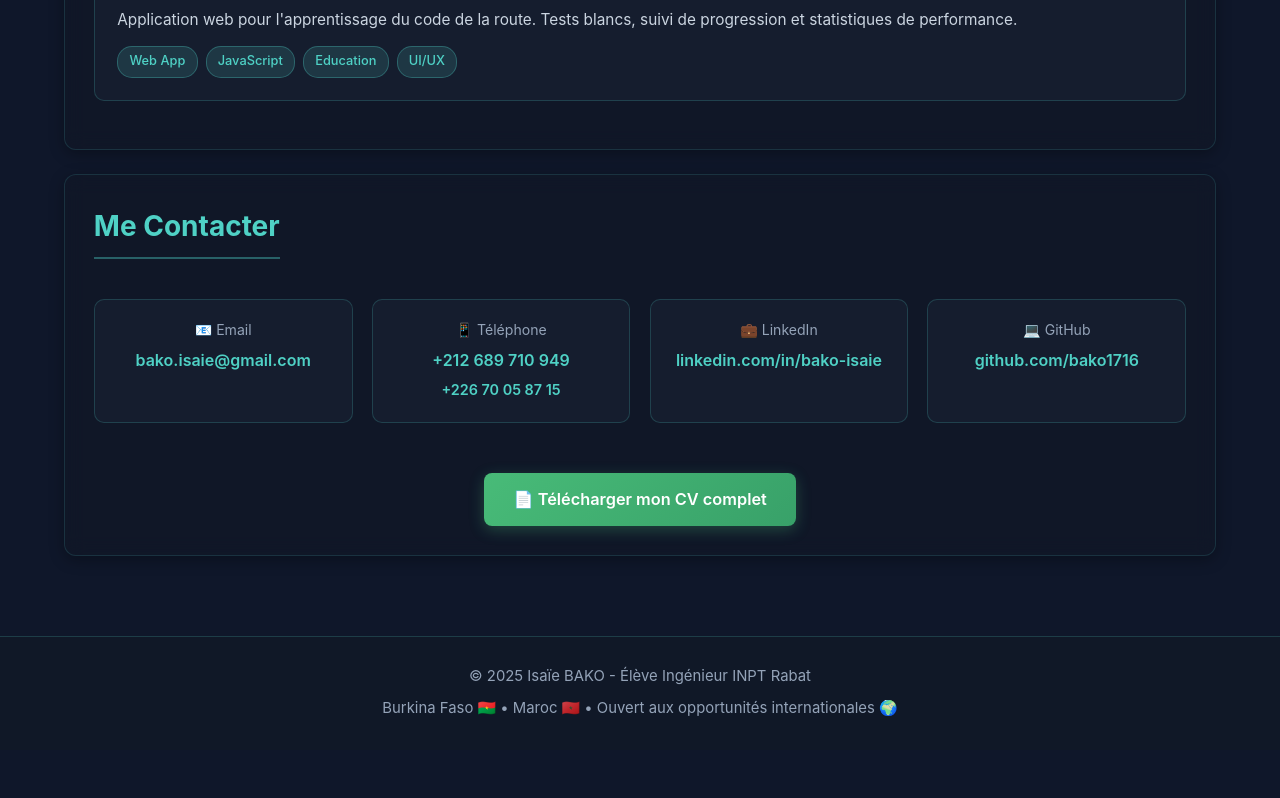
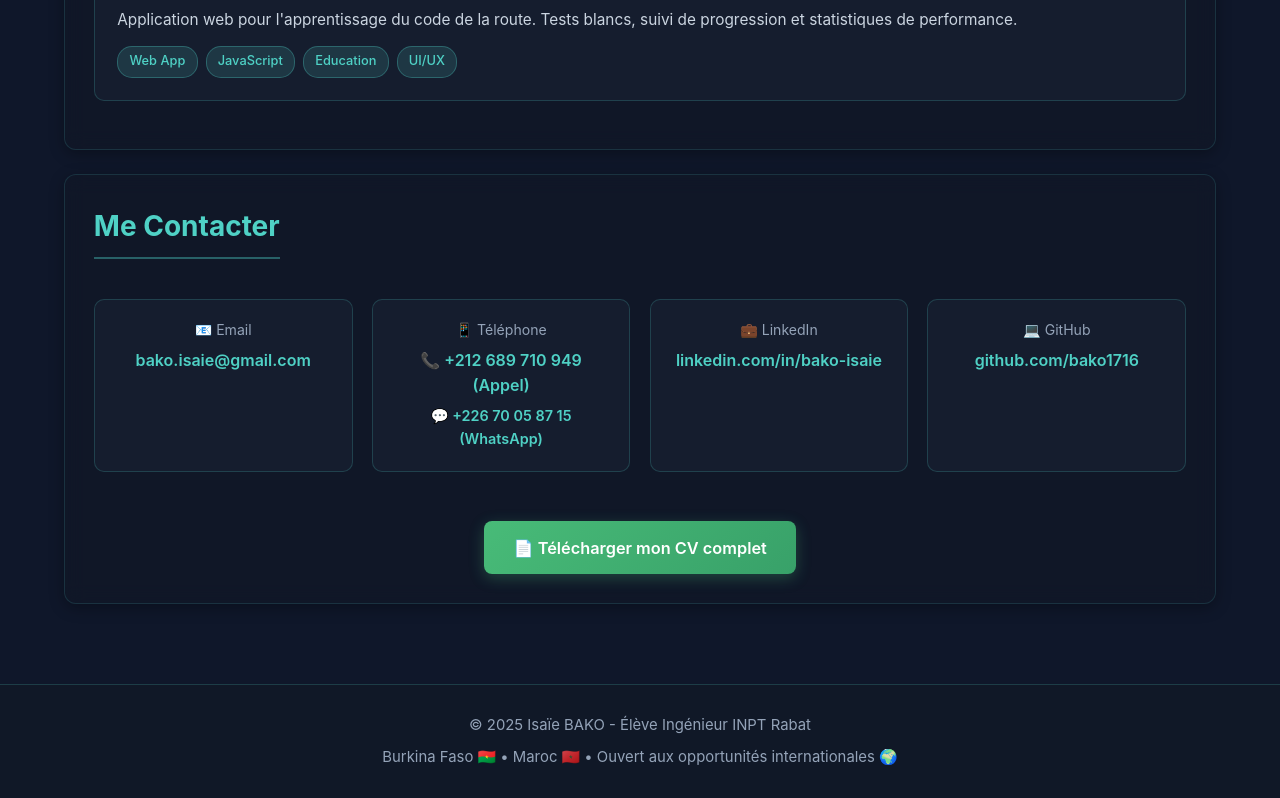
Before and after one commit to bako1716/bako-isaie.github.io, a plain HTML site: page index.html in a window 1280 px wide. Shown: the part 2505-3303 px from the top of the page. Before the commit the page ends 3255 px from the top, so only its background shows below. Drawn offline with Linux system fonts and the light colour scheme.

Commit message:
Mise ├á jour automatique le ven. 17 oct. 2025 ├á 01:19

```diff
--- a/index.html
+++ b/index.html
@@ -567,12 +567,12 @@
                     <a href="mailto:bako.isaie@gmail.com">bako.isaie@gmail.com</a>
                 </div>
 
-                <div class="contact-item">
-                    <p>📱 Téléphone</p>
-                    <a href="tel:+212689710949">+212 689 710 949</a>
-                    <br>
-                    <a href="tel:+22670058715" style="font-size: 0.9rem; margin-top: 0.3rem; display: inline-block;">+226 70 05 87 15</a>
-                </div>
+				<div class="contact-item">
+					<p>📱 Téléphone</p>
+					<a href="tel:+212689710949">📞 +212 689 710 949 (Appel)</a>
+					<br>
+					<a href="https://wa.me/22670058715" style="font-size: 0.9rem; margin-top: 0.3rem; display: inline-block;">💬 +226 70 05 87 15 (WhatsApp)</a>
+				</div>
 
                 <div class="contact-item">
                     <p>💼 LinkedIn</p>
```
Also changed, not shown: 1 other file.
